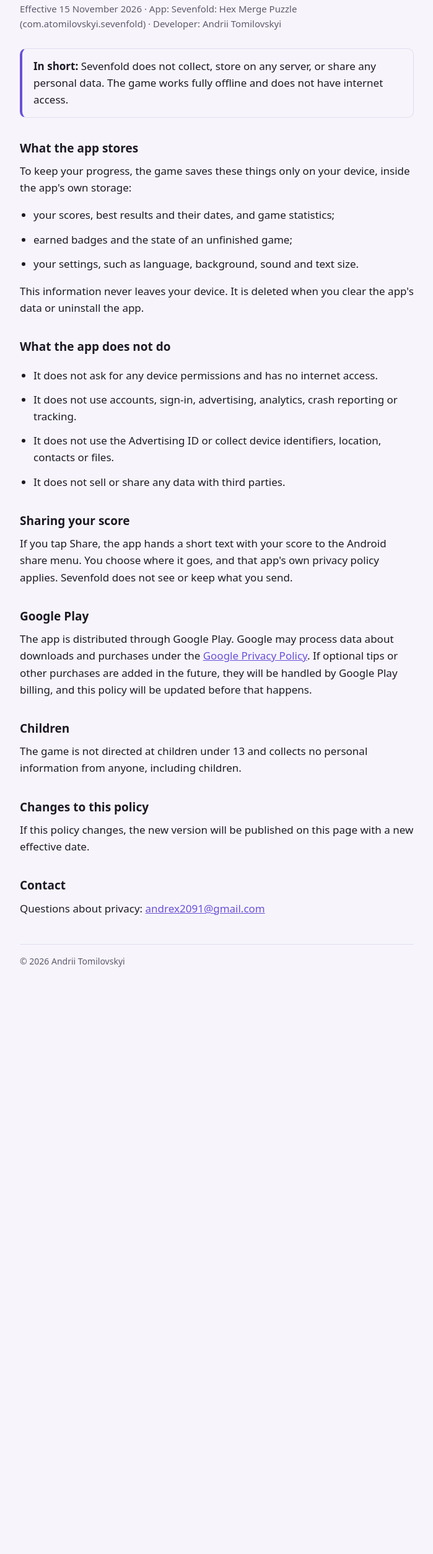
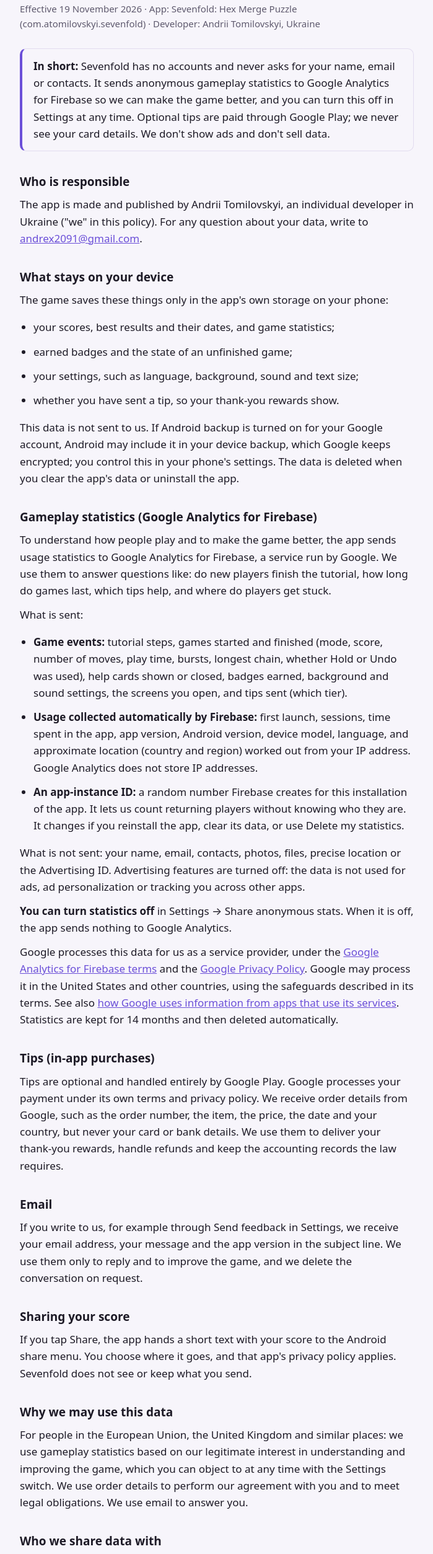
Before and after one commit to andrew-tomilovskyi/sevenfold-privacy, a plain HTML site: page index.html in a window 1280 px wide. Shown: the part 88-2595 px from the top of the page at 62% size, without its empty margins (290-989 px from the left). Before the commit the page ends 1714 px from the top, so only its background shows below. Drawn offline with Linux system fonts and the light colour scheme.

Commit message:
Privacy policy: statistics, tips, delete your data

```diff
--- a/index.html
+++ b/index.html
@@ -17,49 +17,78 @@
   .meta { color: var(--muted); font-size: 15px; margin-bottom: 28px; }
   .summary { border:1px solid var(--line); border-left:4px solid var(--accent); border-radius:10px; padding:14px 18px; }
   a { color: var(--accent); }
+  h2 { scroll-margin-top: 16px; }
+  ol { padding-left: 22px; }
+  footer a { color: var(--muted); }
   footer { margin-top: 44px; padding-top: 16px; border-top:1px solid var(--line); color:var(--muted); font-size:14px; }
 </style>
 </head>
 <body>
 <main>
   <h1>Sevenfold: Privacy Policy</h1>
-  <p class="meta">Effective 15 November 2026 · App: Sevenfold: Hex Merge Puzzle (com.atomilovskyi.sevenfold) · Developer: Andrii Tomilovskyi</p>
+  <p class="meta">Effective 19 November 2026 · App: Sevenfold: Hex Merge Puzzle (com.atomilovskyi.sevenfold) · Developer: Andrii Tomilovskyi, Ukraine</p>
 
-  <p class="summary"><strong>In short:</strong> Sevenfold does not collect, store on any server, or share any personal data. The game works fully offline and does not have internet access.</p>
+  <p class="summary"><strong>In short:</strong> Sevenfold has no accounts and never asks for your name, email or contacts. It sends anonymous gameplay statistics to Google Analytics for Firebase so we can make the game better, and you can turn this off in Settings at any time. Optional tips are paid through Google Play; we never see your card details. We don't show ads and don't sell data.</p>
 
-  <h2>What the app stores</h2>
-  <p>To keep your progress, the game saves these things only on your device, inside the app's own storage:</p>
-  <ul>
-    <li>your scores, best results and their dates, and game statistics;</li>
-    <li>earned badges and the state of an unfinished game;</li>
-    <li>your settings, such as language, background, sound and text size.</li>
-  </ul>
-  <p>This information never leaves your device. It is deleted when you clear the app's data or uninstall the app.</p>
+<h2>Who is responsible</h2>
+<p>The app is made and published by Andrii Tomilovskyi, an individual developer in Ukraine ("we" in this policy). For any question about your data, write to <a href="mailto:andrex2091@gmail.com">andrex2091@gmail.com</a>.</p>
+<h2>What stays on your device</h2>
+<p>The game saves these things only in the app's own storage on your phone:</p>
+<ul>
+<li>your scores, best results and their dates, and game statistics;</li>
+<li>earned badges and the state of an unfinished game;</li>
+<li>your settings, such as language, background, sound and text size;</li>
+<li>whether you have sent a tip, so your thank-you rewards show.</li>
+</ul>
+<p>This data is not sent to us. If Android backup is turned on for your Google account, Android may include it in your device backup, which Google keeps encrypted; you control this in your phone's settings. The data is deleted when you clear the app's data or uninstall the app.</p>
+<h2 id="statistics">Gameplay statistics (Google Analytics for Firebase)</h2>
+<p>To understand how people play and to make the game better, the app sends usage statistics to Google Analytics for Firebase, a service run by Google. We use them to answer questions like: do new players finish the tutorial, how long do games last, which tips help, and where do players get stuck.</p>
+<p>What is sent:</p>
+<ul>
+<li><strong>Game events:</strong> tutorial steps, games started and finished (mode, score, number of moves, play time, bursts, longest chain, whether Hold or Undo was used), help cards shown or closed, badges earned, background and sound settings, the screens you open, and tips sent (which tier).</li>
+<li><strong>Usage collected automatically by Firebase:</strong> first launch, sessions, time spent in the app, app version, Android version, device model, language, and approximate location (country and region) worked out from your IP address. Google Analytics does not store IP addresses.</li>
+<li><strong>An app-instance ID:</strong> a random number Firebase creates for this installation of the app. It lets us count returning players without knowing who they are. It changes if you reinstall the app, clear its data, or use Delete my statistics.</li>
+</ul>
+<p>What is not sent: your name, email, contacts, photos, files, precise location or the Advertising ID. Advertising features are turned off: the data is not used for ads, ad personalization or tracking you across other apps.</p>
+<p><strong>You can turn statistics off</strong> in Settings → Share anonymous stats. When it is off, the app sends nothing to Google Analytics.</p>
+<p>Google processes this data for us as a service provider, under the <a href="https://firebase.google.com/terms/analytics">Google Analytics for Firebase terms</a> and the <a href="https://policies.google.com/privacy">Google Privacy Policy</a>. Google may process it in the United States and other countries, using the safeguards described in its terms. See also <a href="https://policies.google.com/technologies/partner-sites">how Google uses information from apps that use its services</a>. Statistics are kept for 14 months and then deleted automatically.</p>
+<h2 id="tips">Tips (in-app purchases)</h2>
+<p>Tips are optional and handled entirely by Google Play. Google processes your payment under its own terms and privacy policy. We receive order details from Google, such as the order number, the item, the price, the date and your country, but never your card or bank details. We use them to deliver your thank-you rewards, handle refunds and keep the accounting records the law requires.</p>
+<h2>Email</h2>
+<p>If you write to us, for example through Send feedback in Settings, we receive your email address, your message and the app version in the subject line. We use them only to reply and to improve the game, and we delete the conversation on request.</p>
+<h2>Sharing your score</h2>
+<p>If you tap Share, the app hands a short text with your score to the Android share menu. You choose where it goes, and that app's privacy policy applies. Sevenfold does not see or keep what you send.</p>
+<h2>Why we may use this data</h2>
+<p>For people in the European Union, the United Kingdom and similar places: we use gameplay statistics based on our legitimate interest in understanding and improving the game, which you can object to at any time with the Settings switch. We use order details to perform our agreement with you and to meet legal obligations. We use email to answer you.</p>
+<h2>Who we share data with</h2>
+<p>We do not sell personal data and do not share it for advertising. Only Google receives data, as described above, as our service provider and as the operator of Google Play. We may disclose information if the law requires it.</p>
+<h2>How long we keep it</h2>
+<ul>
+<li>Data on your device: until you clear it or uninstall the app.</li>
+<li>Gameplay statistics: 14 months, then deleted by Google.</li>
+<li>Order details: as long as tax and accounting rules require.</li>
+<li>Emails: until the conversation is over, or earlier if you ask.</li>
+</ul>
+<h2>Security</h2>
+<p>Data sent to Google Analytics travels over encrypted connections (HTTPS). The app asks for no device permissions other than internet access.</p>
+<h2>Your rights</h2>
+<p>You can turn off or delete statistics in Settings, and you can delete all game data on your device by clearing the app's data or uninstalling it (see <a href="#delete-data">Delete your data</a> below). Depending on where you live, you may also have the right to access, correct or delete your personal data, to object to or restrict its use, and to complain to your data protection authority. Because the app has no accounts, we usually cannot link statistics to you. Write to <a href="mailto:andrex2091@gmail.com">andrex2091@gmail.com</a> and we will help as far as we can.</p>
+<h2 id="delete-data">Delete your data</h2>
+<p>The game has no accounts, so the statistics we receive are not linked to your name or email. You can still remove the link between them and your phone, or ask us for help:</p>
+<ol>
+<li><strong>Stop sharing:</strong> Settings → Share anonymous stats → off. From then on, nothing is sent.</li>
+<li><strong>Delete my statistics:</strong> Settings → Delete my statistics. This turns sharing off and erases the statistics data and the app-instance ID stored on your phone, so statistics sent before can no longer be linked to it. Statistics already sent are deleted by Google automatically after 14 months.</li>
+<li><strong>Game data on your phone:</strong> clear the app's data in Android settings, or uninstall the app. This removes your scores, badges and settings.</li>
+<li><strong>Anything else:</strong> write to <a href="mailto:andrex2091@gmail.com">andrex2091@gmail.com</a>, for example to delete an email conversation or order details we are not required to keep. We reply within 30 days.</li>
+</ol>
+<h2>Children</h2>
+<p>The game is not directed at children under 13, and we do not knowingly collect personal information from children. If you believe a child has sent us personal information, write to us and we will delete it.</p>
+<h2>Changes to this policy</h2>
+<p>If this policy changes, the new version will be published on this page with a new effective date. If the change is significant, the app will also mention it.</p>
+<h2>Contact</h2>
+<p>Andrii Tomilovskyi · <a href="mailto:andrex2091@gmail.com">andrex2091@gmail.com</a></p>
 
-  <h2>What the app does not do</h2>
-  <ul>
-    <li>It does not ask for any device permissions and has no internet access.</li>
-    <li>It does not use accounts, sign-in, advertising, analytics, crash reporting or tracking.</li>
-    <li>It does not use the Advertising ID or collect device identifiers, location, contacts or files.</li>
-    <li>It does not sell or share any data with third parties.</li>
-  </ul>
-
-  <h2>Sharing your score</h2>
-  <p>If you tap Share, the app hands a short text with your score to the Android share menu. You choose where it goes, and that app's own privacy policy applies. Sevenfold does not see or keep what you send.</p>
-
-  <h2>Google Play</h2>
-  <p>The app is distributed through Google Play. Google may process data about downloads and purchases under the <a href="https://policies.google.com/privacy">Google Privacy Policy</a>. If optional tips or other purchases are added in the future, they will be handled by Google Play billing, and this policy will be updated before that happens.</p>
-
-  <h2>Children</h2>
-  <p>The game is not directed at children under 13 and collects no personal information from anyone, including children.</p>
-
-  <h2>Changes to this policy</h2>
-  <p>If this policy changes, the new version will be published on this page with a new effective date.</p>
-
-  <h2>Contact</h2>
-  <p>Questions about privacy: <a href="mailto:andrex2091@gmail.com">andrex2091@gmail.com</a></p>
-
-  <footer>© 2026 Andrii Tomilovskyi</footer>
+  <footer>© 2026 Andrii Tomilovskyi · <a href="terms/">Terms of Use</a></footer>
 </main>
 </body>
 </html>
```
